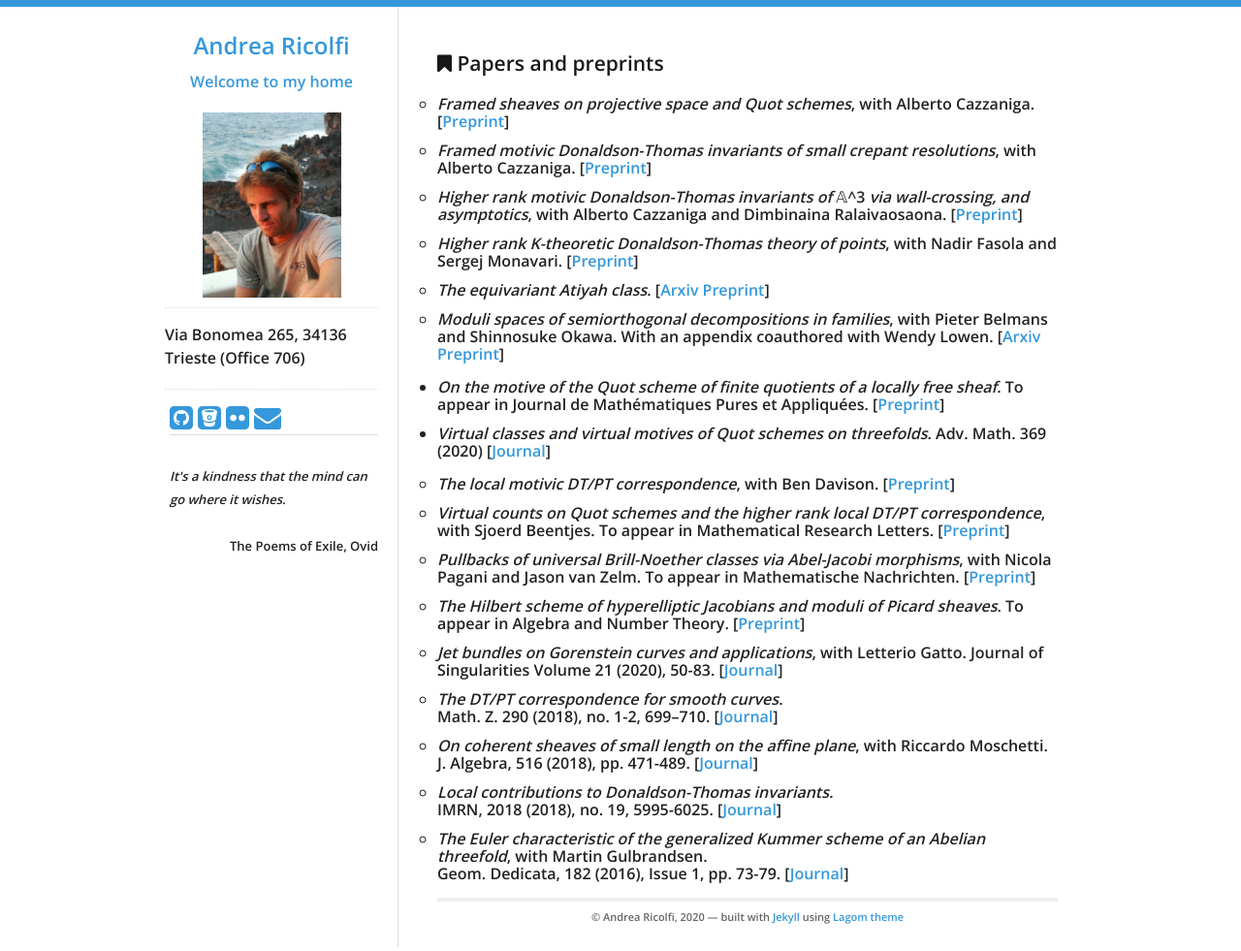
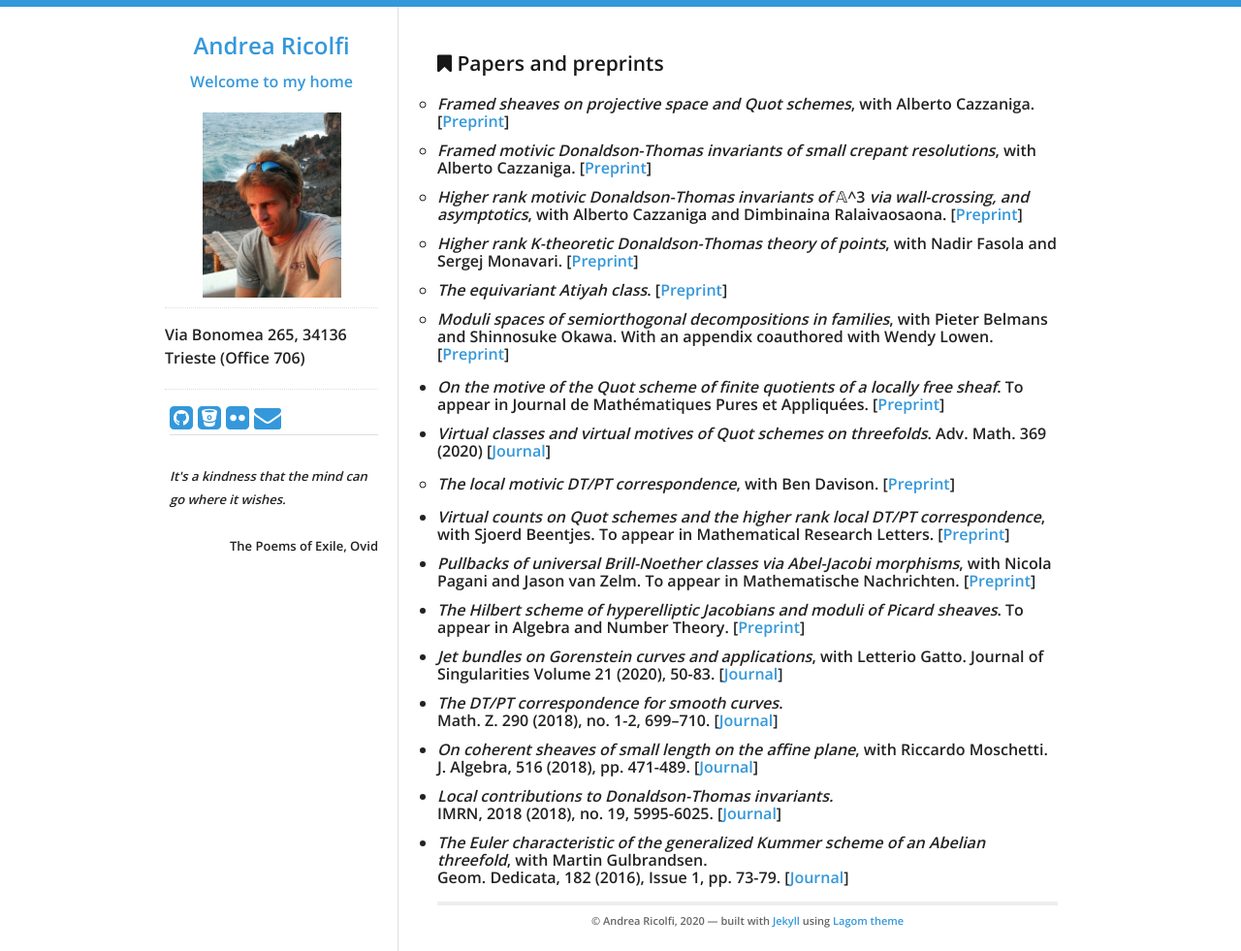
Before and after one commit to atricolfi/atricolfi.github.io, a Jekyll site: the page built from Papers.html, in a window 1280 px wide. Shown: the whole page at 97% size. Built offline with Jekyll 4.4.1, drawn with Linux system fonts in a browser that asks for light colours.

Commit message:
Update Papers.html

```diff
--- a/Papers.html
+++ b/Papers.html
@@ -12,9 +12,9 @@ title: Blog Posts
 <li><em>Framed motivic Donaldson-Thomas invariants of small crepant resolutions</em>, with Alberto Cazzaniga. [<a href="https://arxiv.org/abs/2004.07837">Preprint</a>]</li>
 <li><em>Higher rank motivic Donaldson-Thomas invariants of </em>𝔸^3<em> via wall-crossing, and asymptotics</em>, with Alberto Cazzaniga and Dimbinaina Ralaivaosaona. [<a href="https://arxiv.org/abs/2004.07020">Preprint</a>]</li>
 <li><em>Higher rank K-theoretic Donaldson-Thomas theory of points</em>, with Nadir Fasola and Sergej Monavari. [<a href="https://arxiv.org/abs/2003.13565">Preprint</a>]</li>
-<li><em>The equivariant Atiyah class</em>. [<a href="https://arxiv.org/abs/2003.05440">Arxiv</a> <a href="Equivariant_AC.pdf">Preprint</a>]</li>
+<li><em>The equivariant Atiyah class</em>. [<a href="https://arxiv.org/abs/2003.05440">Preprint</a>]</li>
 <li><em>Moduli spaces of semiorthogonal decompositions in families</em>, with Pieter Belmans and Shinnosuke Okawa.
-  With an appendix coauthored with Wendy Lowen. [<a href="https://arxiv.org/abs/2002.03303">Arxiv</a> <a href="Moduli_of_SOD.pdf">Preprint</a>]</li>
+  With an appendix coauthored with Wendy Lowen. [<a href="https://arxiv.org/abs/2002.03303">Preprint</a>]</li>
   </ul>
   <ul>
 <li><em>On the motive of the Quot scheme of finite quotients of a locally free sheaf</em>. To appear in Journal de Mathématiques Pures et Appliquées. [<a href="https://arxiv.org/abs/1907.08123">Preprint</a>]</li>
@@ -22,8 +22,8 @@ title: Blog Posts
   </ul>
   <ul style="list-style-type:circle">
 <li><em>The local motivic DT/PT correspondence</em>, with Ben Davison. [<a href="https://arxiv.org/abs/1905.12458">Preprint</a>]</li>
+  </ul>
   <ul>
-  </ul>
 <li><em>Virtual counts on Quot schemes and the higher rank local DT/PT correspondence</em>, with Sjoerd Beentjes. To appear in Mathematical Research Letters. [<a href="https://arxiv.org/abs/1811.09859">Preprint</a>]</li>
 <li><em>Pullbacks of universal Brill-Noether classes via Abel-Jacobi morphisms</em>, with Nicola Pagani and Jason van Zelm. To appear in Mathematische Nachrichten. [<a href="https://arxiv.org/abs/1809.10668">Preprint</a>]</li>
 <li><em>The Hilbert scheme of hyperelliptic Jacobians and moduli of Picard sheaves</em>. To appear in Algebra and Number Theory. [<a href="https://arxiv.org/abs/1804.08481">Preprint</a>]</li>
```
